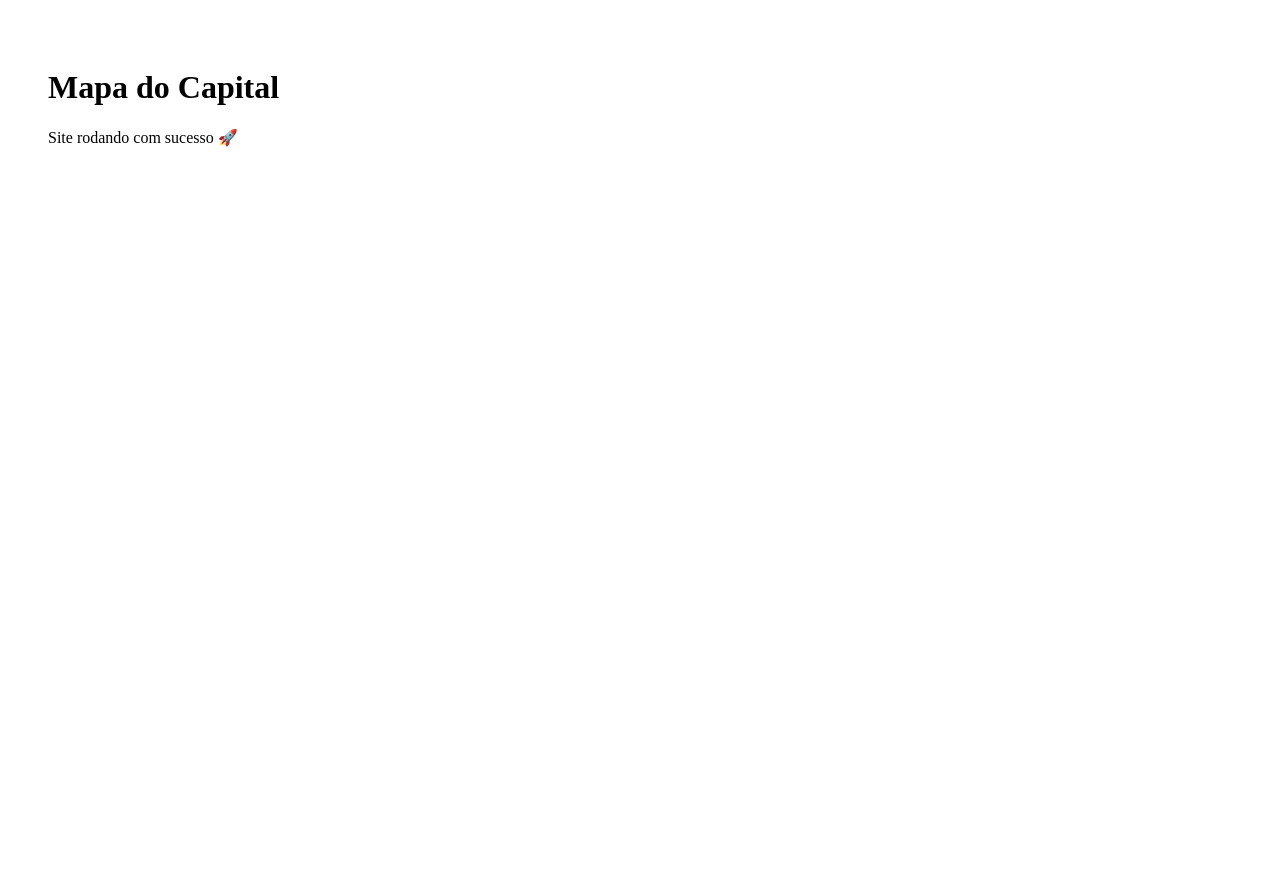
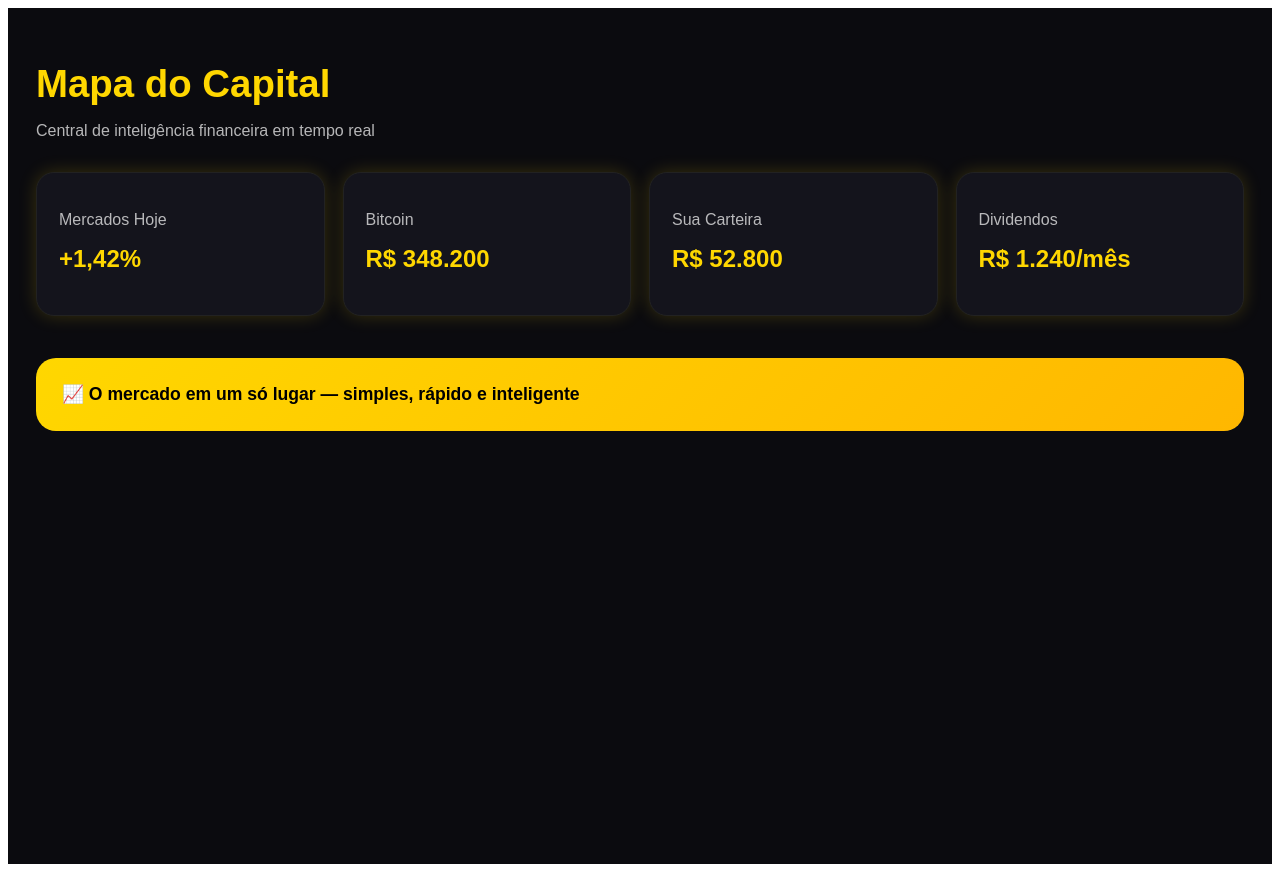
Before and after one commit to marcelosvloja20-cyber/mapa-do-capital, a Next.js app: page / in a window 1280 px wide. Before the commit the page ends 800 px from the top, so only its background shows below. Built offline with nearby package versions, Linux system fonts and the light colour scheme.

Commit message:
Refactor Home component layout and styles
Updated the Home component's layout and styles to enhance the UI with a new color scheme, typography, and a grid layout for displaying financial cards.

```diff
--- a/app/page.jsx
+++ b/app/page.jsx
@@ -1,8 +1,66 @@
 export default function Home() {
   return (
-    <main style={{ padding: 40 }}>
-      <h1>Mapa do Capital</h1>
-      <p>Site rodando com sucesso 🚀</p>
+    <main style={{
+      backgroundColor: "#0b0b0f",
+      minHeight: "100vh",
+      color: "white",
+      fontFamily: "Arial, sans-serif",
+      padding: "28px"
+    }}>
+
+      <h1 style={{
+        color: "#FFD700",
+        fontSize: "2.4rem",
+        marginBottom: "6px"
+      }}>
+        Mapa do Capital
+      </h1>
+
+      <p style={{ opacity: 0.7, marginBottom: "32px" }}>
+        Central de inteligência financeira em tempo real
+      </p>
+
+      <section style={{
+        display: "grid",
+        gridTemplateColumns: "repeat(auto-fit, minmax(220px, 1fr))",
+        gap: "18px"
+      }}>
+
+        {[
+          { title: "Mercados Hoje", value: "+1,42%" },
+          { title: "Bitcoin", value: "R$ 348.200" },
+          { title: "Sua Carteira", value: "R$ 52.800" },
+          { title: "Dividendos", value: "R$ 1.240/mês" }
+        ].map((card, i) => (
+          <div key={i} style={{
+            background: "#14141c",
+            padding: "22px",
+            borderRadius: "18px",
+            border: "1px solid #222",
+            boxShadow: "0 0 18px rgba(255,215,0,0.18)",
+            transition: "transform .2s"
+          }}>
+            <p style={{ opacity: 0.7 }}>{card.title}</p>
+            <h2 style={{ color: "#FFD700", marginTop: "10px" }}>
+              {card.value}
+            </h2>
+          </div>
+        ))}
+
+      </section>
+
+      <div style={{
+        marginTop: "42px",
+        padding: "26px",
+        borderRadius: "20px",
+        background: "linear-gradient(135deg, #FFD700, #ffb700)",
+        color: "#000",
+        fontWeight: "bold",
+        fontSize: "1.1rem"
+      }}>
+        📈 O mercado em um só lugar — simples, rápido e inteligente
+      </div>
+
     </main>
   )
 }
```
